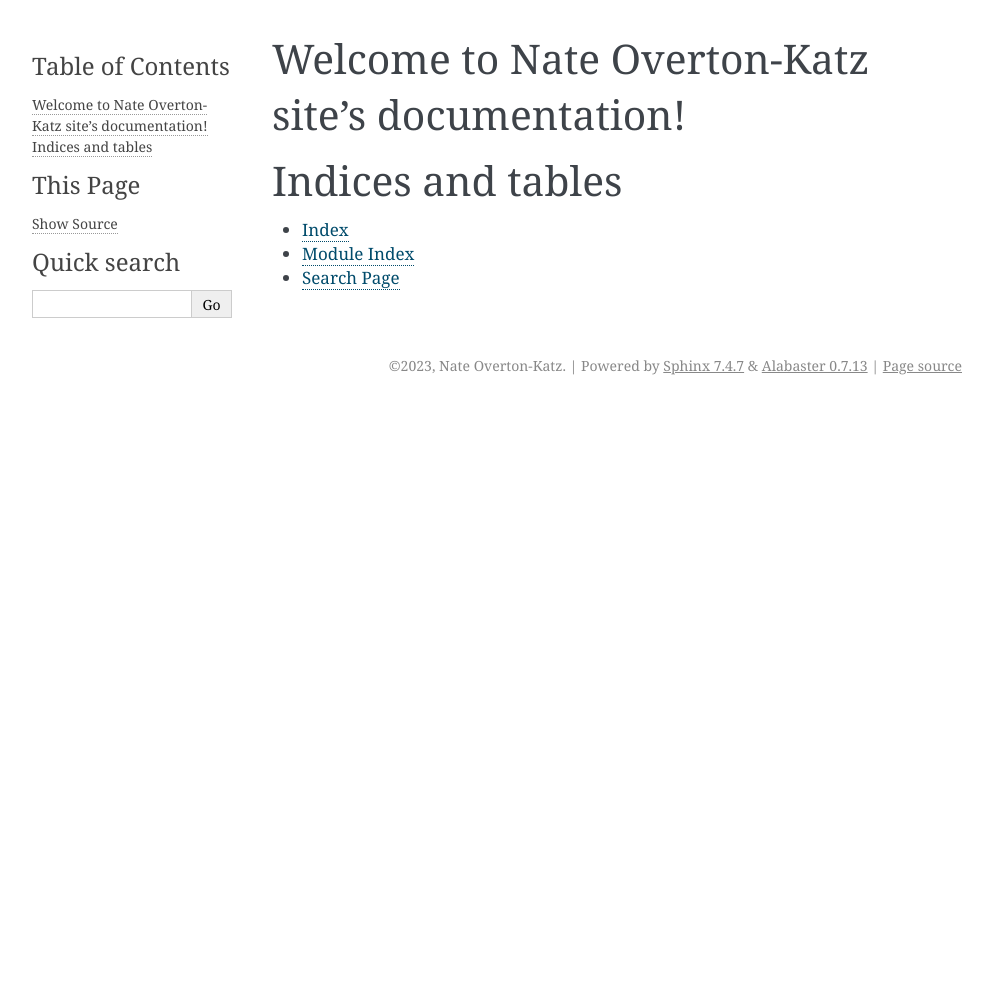
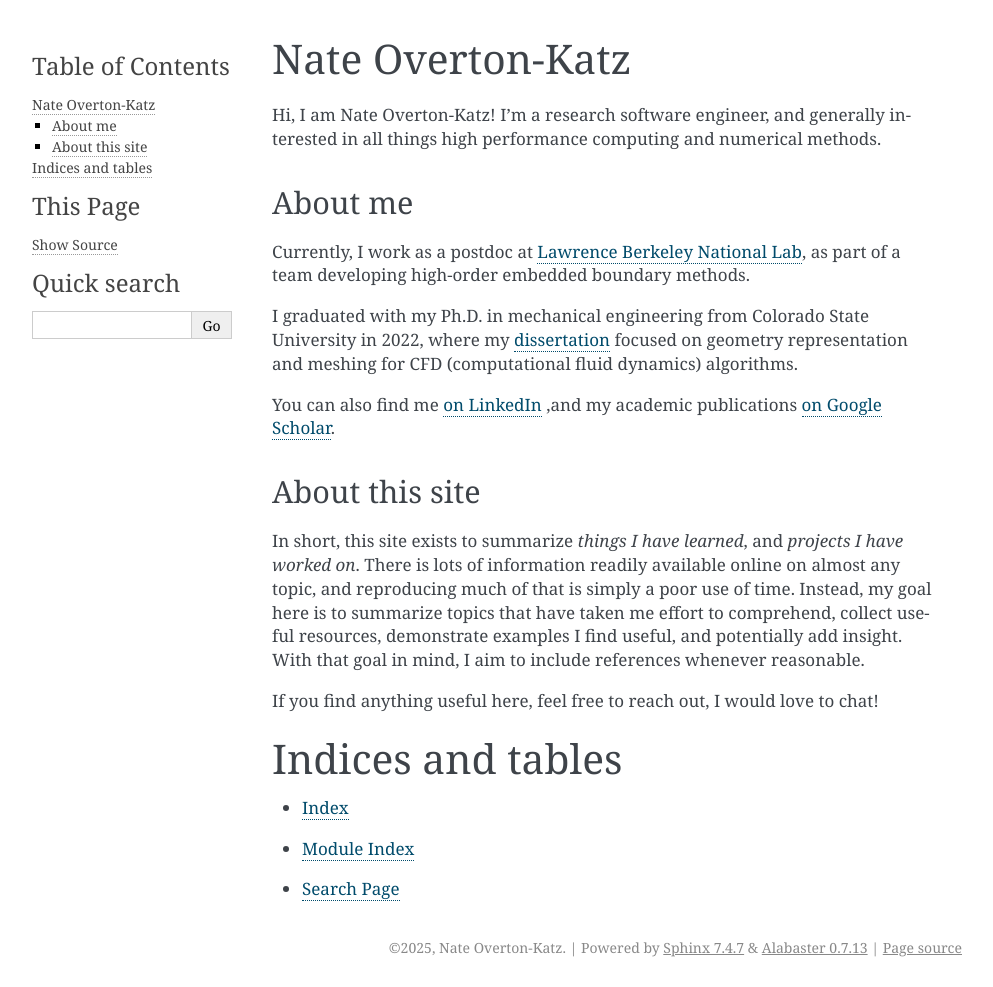
Before and after one commit to NOvertonKatz/NOvertonKatz.github.io, a Sphinx documentation site: the page built from source/index.rst, in a window 1280 px wide. Shown: the whole page, without its empty margins (148-1141 px from the left). Built offline with Sphinx 7.4.7, drawn with Linux system fonts in a browser that asks for light colours; before the commit the page ends 900 px from its top, so only the background shows below that.

Commit message:
An actual homepage

```diff
--- a/source/conf.py
+++ b/source/conf.py
@@ -7,7 +7,7 @@
 # https://www.sphinx-doc.org/en/master/usage/configuration.html#project-information
 
 project = 'Nate Overton-Katz site'
-copyright = '2023, Nate Overton-Katz'
+copyright = '2025, Nate Overton-Katz'
 author = 'Nate Overton-Katz'
 #release = '1.0'
 
--- a/source/index.rst
+++ b/source/index.rst
@@ -1,15 +1,27 @@
-.. Nate Overton-Katz site documentation master file, created by
-   sphinx-quickstart on Tue Nov 28 09:55:18 2023.
-   You can adapt this file completely to your liking, but it should at least
-   contain the root `toctree` directive.
+Nate Overton-Katz
+=================
+Hi, I am Nate Overton-Katz! I'm a research software engineer, and generally interested in all things high performance computing and numerical methods.
 
-Welcome to Nate Overton-Katz site's documentation!
-==================================================
+About me
+^^^^^^^^
+Currently, I work as a postdoc at `Lawrence Berkeley National Lab <https://www.lbl.gov/>`_, as part of a team developing high-order embedded boundary methods.
+
+I graduated with my Ph.D. in mechanical engineering from Colorado State University in 2022, where my `dissertation <https://mountainscholar.org/browse/author?scope=0381b78d-3f19-4bf6-9c19-74081e24fe1a>`_ focused on geometry representation and meshing for CFD (computational fluid dynamics) algorithms.
+
+You can also find me
+`on LinkedIn <https://www.linkedin.com/in/nate-overton-katz-phd-66278591/>`_
+,and my academic publications
+`on Google Scholar <https://scholar.google.com/citations?hl=en&user=dIQKKpcAAAAJ>`_.
+
+About this site
+^^^^^^^^^^^^^^^
+In short, this site exists to summarize *things I have learned*, and *projects I have worked on*. There is lots of information readily available online on almost any topic, and reproducing much of that is simply a poor use of time. Instead, my goal here is to summarize topics that have taken me effort to comprehend, collect useful resources, demonstrate examples I find useful, and potentially add insight. With that goal in mind, I aim to include references whenever reasonable.
+
+If you find anything useful here, feel free to reach out, I would love to chat!
 
 .. toctree::
    :maxdepth: 2
    :caption: Contents:
-
 
 
 Indices and tables
@@ -18,3 +30,30 @@ Indices and tables
 * :ref:`genindex`
 * :ref:`modindex`
 * :ref:`search`
+
+     ..
+      ..
+         Lets write VTK
+            Cut holes
+            Parallel data
+
+         Use good tools
+            git - and submodules
+            CMake
+            Emacs VScode/Eclipse
+
+         Use a testing framework
+            Catch2
+
+         Documentation
+            Sphinx
+            Git pages
+            Doxygen
+
+         Programming
+            Philosophy
+               craftsmen - good, flexible tools
+            C++
+            MPI
+            CUDA
+            Julia
```
